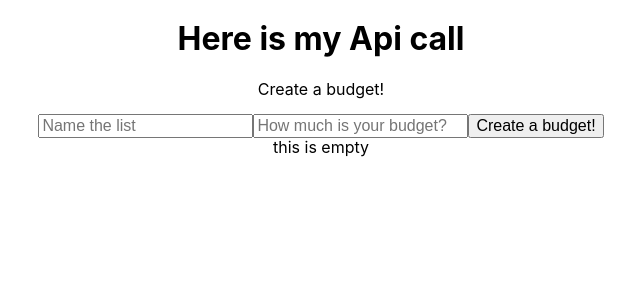
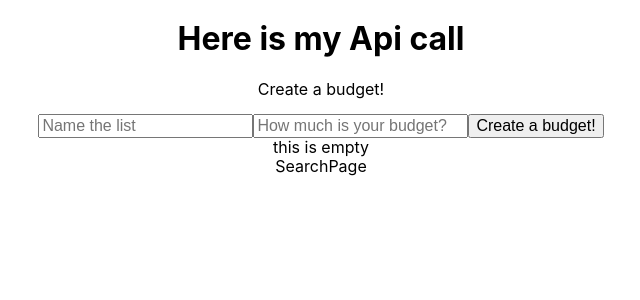
Before and after one commit to Project4-Concert-Accountant/Concert-Accountant, a React (Create React App) app: page / in a window 1280 px wide. Shown: the top 300 px of the page, without its empty margins (319-959 px from the left). Built offline with nearby package versions, Linux system fonts and the light colour scheme; no server answers.

Commit message:
created route to search page

```diff
--- a/package.json
+++ b/package.json
@@ -10,6 +10,7 @@
     "firebase": "^9.8.1",
     "react": "^18.1.0",
     "react-dom": "^18.1.0",
+    "react-router-dom": "^6.3.0",
     "react-scripts": "5.0.1",
     "web-vitals": "^2.1.4"
   },
--- a/src/App.js
+++ b/src/App.js
@@ -1,6 +1,8 @@
 import './App.css';
 import ApiCall from './components/ApiCall';
 import ListBudgetForm from './components/ListBudgetForm';
+import { Route, Routes } from 'react-router-dom';
+import SearchPage from './components/SearchPage';
 function App() {
 
   return (
@@ -8,6 +10,9 @@
       <h1>Here is my Api call</h1>
       <ListBudgetForm />
       <ApiCall />
+      <Routes>
+        <Route path='/' element={<SearchPage />}/>
+      </Routes>
     </div>
   );
 }
--- /dev/null
+++ b/src/components/SearchPage.js
@@ -0,0 +1,9 @@
+const SearchPage = () => {
+    return (
+        <div>SearchPage
+
+        </div>
+    )
+}
+
+export default SearchPage
--- a/src/index.js
+++ b/src/index.js
@@ -3,12 +3,13 @@
 import './index.css';
 import App from './App';
 import reportWebVitals from './reportWebVitals';
+import { BrowserRouter } from 'react-router-dom';
 
 const root = ReactDOM.createRoot(document.getElementById('root'));
 root.render(
-  <React.StrictMode>
+  <BrowserRouter>
     <App />
-  </React.StrictMode>
+  </BrowserRouter>
 );
 
 // If you want to start measuring performance in your app, pass a function
```
Also changed, not shown: 1 other file (tests, documents, lock files or other folders).
